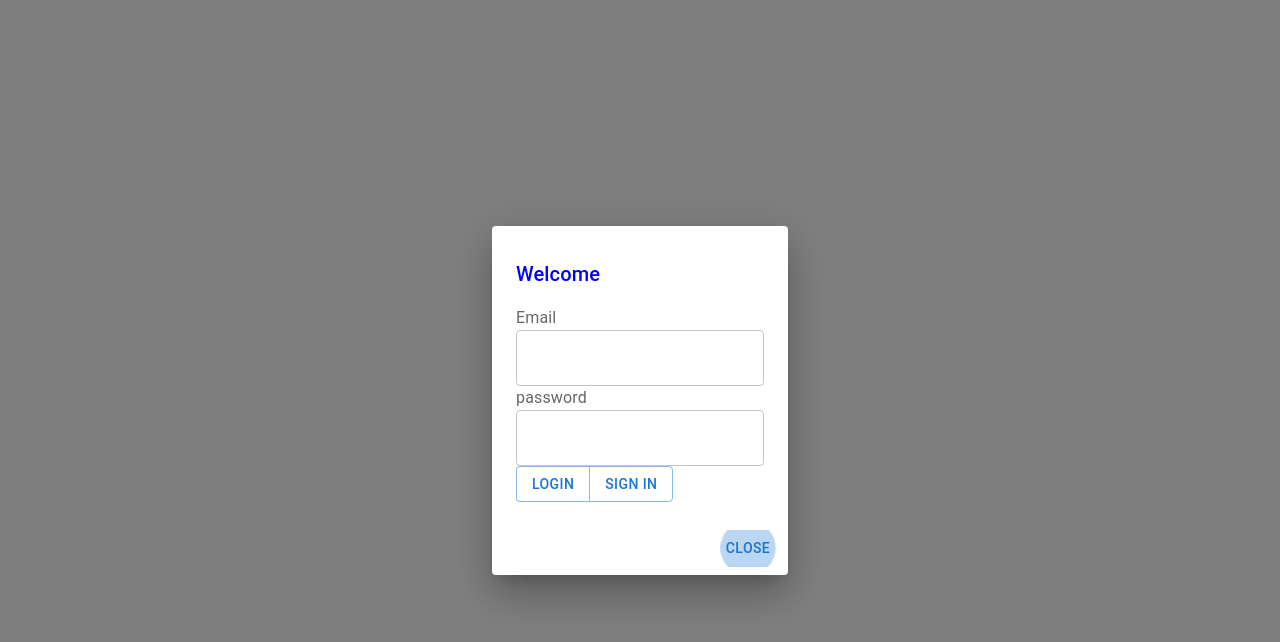
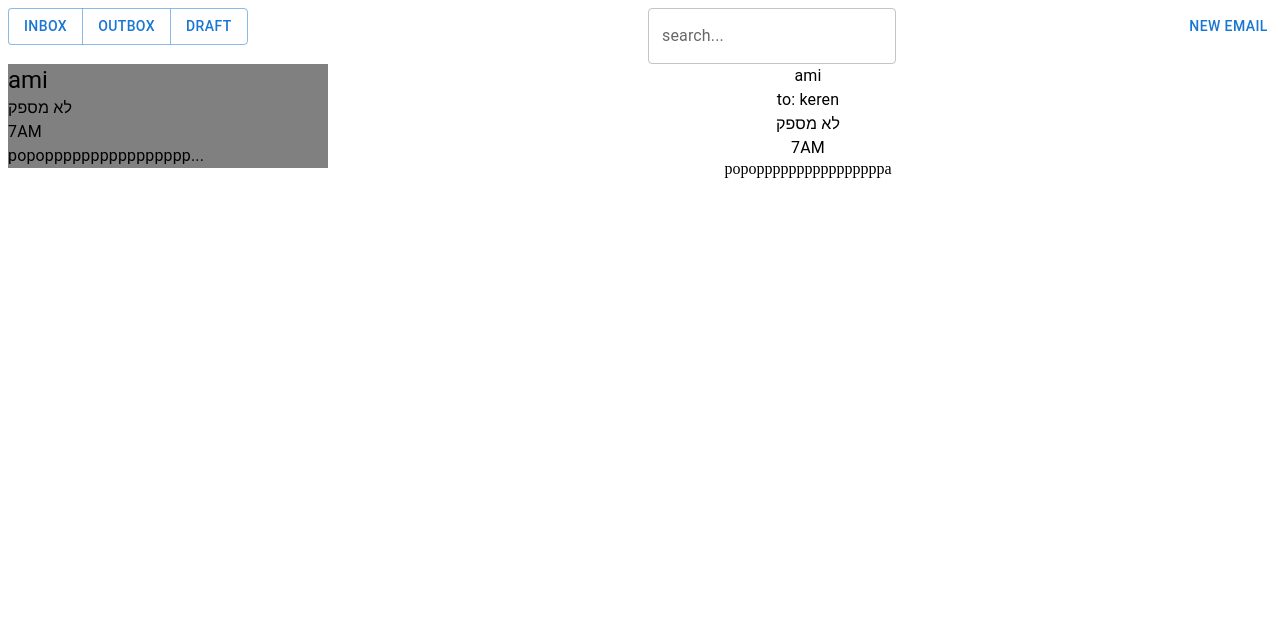
Before and after one commit to Amitai36/frontline_front, a React (Vite) app: page /user/1 in a window 1280 px wide. Shown: the top 642 px of the page. Built offline with nearby package versions, Linux system fonts and the light colour scheme.

Commit message:
add fetching and routers

```diff
--- a/package.json
+++ b/package.json
@@ -18,7 +18,9 @@
     "@mui/material": "^5.16.1",
     "react": "^18.3.1",
     "react-dom": "^18.3.1",
-    "react-query": "^3.39.3"
+    "react-query": "^3.39.3",
+    "react-router-dom": "^6.24.1",
+    "react-toastify": "^10.0.5"
   },
   "devDependencies": {
     "@types/react": "^18.3.3",
--- a/src/App.tsx
+++ b/src/App.tsx
@@ -1,3 +1,5 @@
+import { Route, Routes } from "react-router-dom";
+import Inbox from "./pages/inbox/Inbox";
 import LogIn from "./pages/Login";
 import SendEmail from "./pages/SendEmail"
 import { createTheme, MantineProvider } from '@mantine/core';
@@ -7,7 +9,15 @@ function App() {
   });
   return (
     <div style={{ width: "100vw" }}>
-      <LogIn />
+      <Routes>
+        <Route element={
+          <LogIn />
+        } path="/logIn" />
+        <Route element={
+          <Inbox />
+        } path="/user/:name" />
+      </Routes>
+      {/* <Inbox /> */}
     </div>
   )
 }
--- a/src/api/login/fetch.ts
+++ b/src/api/login/fetch.ts
@@ -1,10 +1,11 @@
 import axios from "axios";
+import { User } from "./types";
 
 export const login = async ({
     email, password
 }: {
     email: string, password: string
 }) => {
-    const res = axios.post('http://localhost/3000/logIn', { email, password })
+    const res = await axios.post<User>('http://localhost:3000/users/logIn', { email, password })
     return res;
 };
--- a/src/api/login/query.tsx
+++ b/src/api/login/query.tsx
@@ -1,5 +1,7 @@
 import { useMutation } from "react-query";
 import { login } from "./fetch";
+import { AxiosError } from "axios";
+import { toast } from "react-toastify";
 
 export const useLogin = () => {
     return useMutation({
@@ -15,6 +17,9 @@ export const useLogin = () => {
                 password,
             });
         },
+        onError: (err: AxiosError<{ message: string }>) => {
+            toast.error(err.response?.data.message)
+        },
         mutationKey: ["user"],
     });
 };
--- a/src/api/login/types.ts
+++ b/src/api/login/types.ts
@@ -0,0 +1,5 @@
+export interface User {
+    name: string,
+    last_name: string,
+    email: string
+}
--- a/src/components/LogInForm.tsx
+++ b/src/components/LogInForm.tsx
@@ -1,13 +1,24 @@
+import { useState } from "react"
+import { useNavigate } from "react-router-dom"
 import { Button, ButtonGroup, Stack, TextField, Typography } from "@mui/material"
-import { useState } from "react"
+
 import { useLogin } from "../api/login/query"
+import { AxiosError } from "axios"
 
 const LogInForm = () => {
+    const navigate = useNavigate()
     const [email, setEmail] = useState('')
     const [password, setPassword] = useState('')
     const logIn = useLogin()
     const onClickLogIin = () => {
-        logIn.mutate({ email, password })
+        logIn.mutate({ email, password }, {
+            onSuccess: (data) => {
+                console.log(data.data.email)
+                console.log(data.data.name)
+                navigate(`/user/${data.data.name}`)
+
+            },
+        })
     }
     return <>
         <Stack>
--- a/src/main.tsx
+++ b/src/main.tsx
@@ -1,5 +1,8 @@
 import React from 'react'
 import ReactDOM from 'react-dom/client'
+import "react-toastify/dist/ReactToastify.css";
+import { ToastContainer } from "react-toastify";
+import { BrowserRouter } from "react-router-dom";
 import { QueryClient, QueryClientProvider } from "react-query";
 
 import App from './App.tsx'
@@ -8,8 +11,11 @@ const queryClient = new QueryClient();
 
 ReactDOM.createRoot(document.getElementById('root')!).render(
   <QueryClientProvider client={queryClient}>
-    <React.StrictMode>
-      <App />
-    </React.StrictMode>
+    <ToastContainer theme="light" position="bottom-right" />
+    <BrowserRouter>
+      <React.StrictMode>
+        <App />
+      </React.StrictMode>
+    </BrowserRouter>
   </QueryClientProvider>
 )
--- /dev/null
+++ b/src/pages/inbox/Content.tsx
@@ -0,0 +1,15 @@
+import { Box, Typography } from "@mui/material"
+
+const Content = () => {
+    const data = { from: "ami", to: "keren", date: "7AM", subject: "לא מספק", data: "popoppppppppppppppppa" }
+
+    return <div style={{ textAlign: "-webkit-center" }}>
+        <Typography>{data.from}</Typography>
+        <Typography>to: {data.to}</Typography>
+        <Typography>{data.subject}</Typography>
+        <Typography>{data.date}</Typography>
+        <Box>{data.data}</Box>
+    </div>
+
+}
+export default Content
--- /dev/null
+++ b/src/pages/inbox/Header.tsx
@@ -0,0 +1,32 @@
+import { Button, ButtonGroup, Grid, TextField } from "@mui/material"
+import { useState } from "react"
+
+const Header = () => {
+    const [search, setSearch] = useState('')
+    return <>
+        <Grid container>
+            <Grid item xs={6} >
+                <ButtonGroup>
+                    <Button>
+                        Inbox
+                    </Button>
+                    <Button>
+                        OutBox
+                    </Button>
+                    <Button>
+                        Draft
+                    </Button>
+
+                </ButtonGroup>
+            </Grid>
+            <Grid item xs={5}>
+                <TextField label="search..." value={search} onChange={(e) => setSearch(e.target.value)} />
+            </Grid>
+            <Grid item xs={1}>
+                <Button>new Email</Button>
+            </Grid>
+        </Grid>
+
+    </>
+}
+export default Header
--- /dev/null
+++ b/src/pages/inbox/Inbox.tsx
@@ -0,0 +1,22 @@
+import { Grid } from "@mui/material"
+import Side from "./Side"
+import Header from "./Header"
+import Content from "./Content"
+
+const Inbox = () => {
+
+    return <>
+        <Grid container>
+            <Grid xs={12} item>
+                <Header />
+            </Grid>
+            <Grid xs={3} item>
+                <Side />
+            </Grid>
+            <Grid xs={9} item>
+                <Content />
+            </Grid>
+        </Grid>
+    </>
+}
+export default Inbox
--- /dev/null
+++ b/src/pages/inbox/Side.tsx
@@ -0,0 +1,13 @@
+import { Box, Typography } from "@mui/material"
+
+const Side = () => {
+    const data = [{ user: "ami", date: "7AM", subject: "לא מספק", data: "popopppppppppppppppp" }]
+
+    return <div style={{ width: "100%" }}>
+        {data.map((row, key) => <Box key={key} bgcolor={"gray"}><Typography variant="h5">{row.user}</Typography>
+            <Typography><Typography>{row.subject}</Typography>   {row.date}</Typography>
+            <Typography>{row.data.slice(0, 20)}...</Typography>
+        </Box>)}
+    </div>
+}
+export default Side
```
Also changed, not shown: 1 other file (tests, documents, lock files or other folders).
